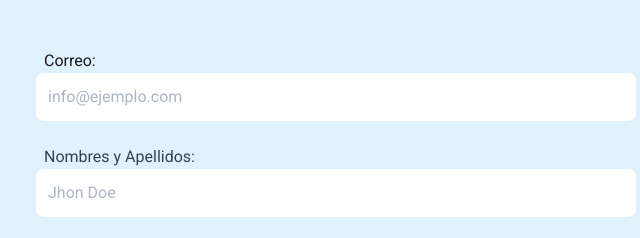
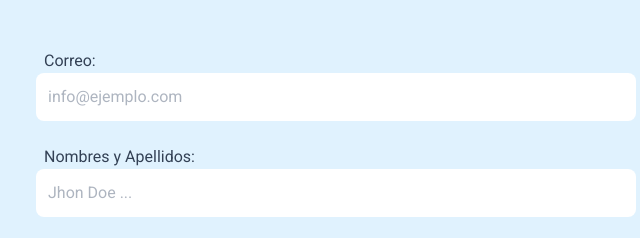
Before and after one commit to Luicho76/Luicho76.github.io, a website: page index.html in a window 1280 px wide. Shown: the part 2135-2373 px from the top of the page, 304-944 px from the left. Drawn offline with nearby package versions, Linux system fonts and the light colour scheme; a web font is replaced by a local one.

Commit message:
revisión

```diff
--- a/index.html
+++ b/index.html
@@ -299,14 +299,14 @@ class="bg-sky-100 text-stone-900 dark:bg-primary dark:text-cyan-100 font-roboto"
       <div class="container">
         <form action="" class="w-[90%] md:max-w-[600px] m-auto" id="form">
           <div class="py-3">
-            <h3 class="text-1.5xl text-black dark:text-black px-2">Correo:</h3>
+            <h3 class="text-1.5xl text-slate-700 dark:text-white px-2">Correo:</h3>
             <input placeholder="info@ejemplo.com" type="email" name="email" id="email"
             class="p-3 w-full rounded-lg focus:outline-none focus:ring focus:ring-black" required/>
           </div>
 
           <div class="py-3">
             <h3 class="text-1.5xl text-slate-700 dark:text-white px-2">Nombres y Apellidos:</h3>
-            <input placeholder="Jhon Doe" type="text" name="nombre" id="nombre"
+            <input placeholder="Jhon Doe ..." type="text" name="nombre" id="nombre"
               class="p-3 w-full rounded-lg focus:outline-none focus:ring focus:ring-blue-400" required/>
           </div>
 
```
